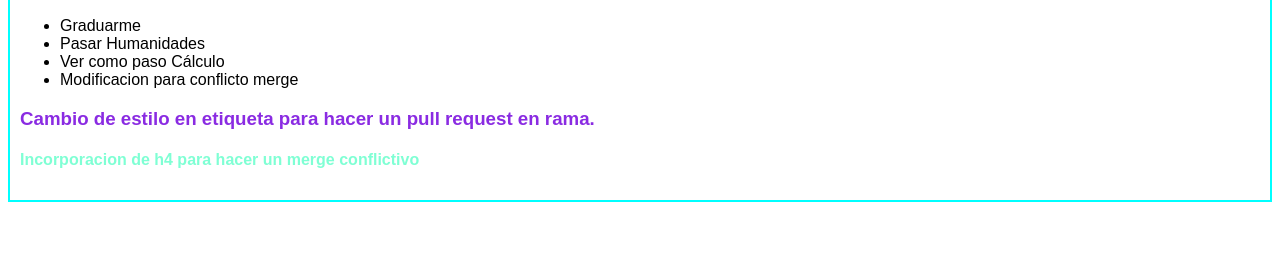
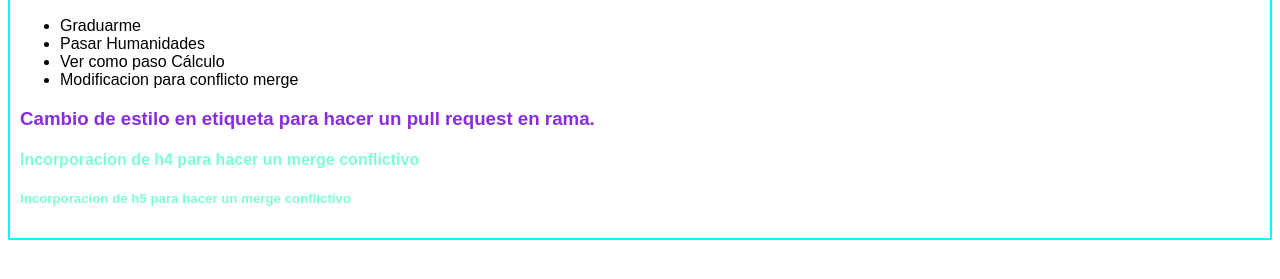
Before and after one commit to Alex-Picado/Proyecto-Web-Ejemplo, a plain HTML site: page INDEX.HTML in a window 1280 px wide. Shown: the part 131-410 px from the top of the page. Drawn offline with Linux system fonts and the light colour scheme.

Commit message:
Incorporacion de h5

```diff
--- a/INDEX.HTML
+++ b/INDEX.HTML
@@ -25,5 +25,6 @@
         </ul>
         <h3 style="Font-size: médium; color: blueviolet;">Cambio de estilo en etiqueta para hacer un pull request en rama.</h3>
         <h4 style="Font-size: médium; color: aquamarine;">Incorporacion de h4 para hacer un merge conflictivo</h4>
+        <h5 style="Font-size: médium; color: aquamarine;">Incorporacion de h5 para hacer un merge conflictivo</h5>
     </body>
 </html>
```
